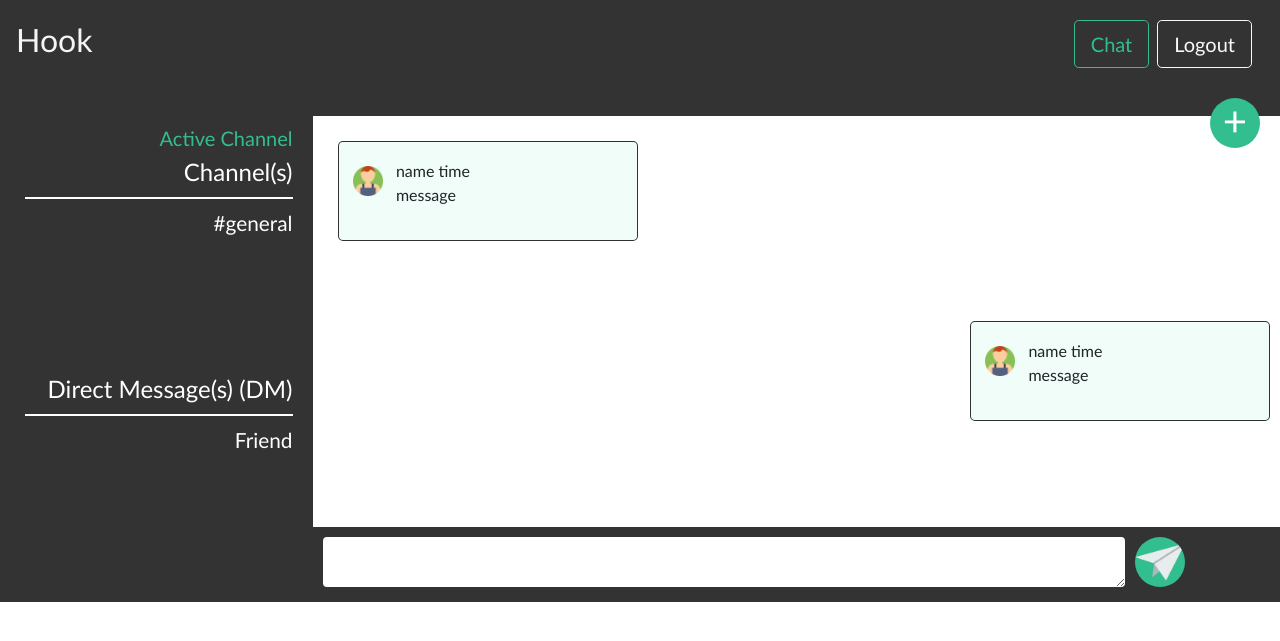
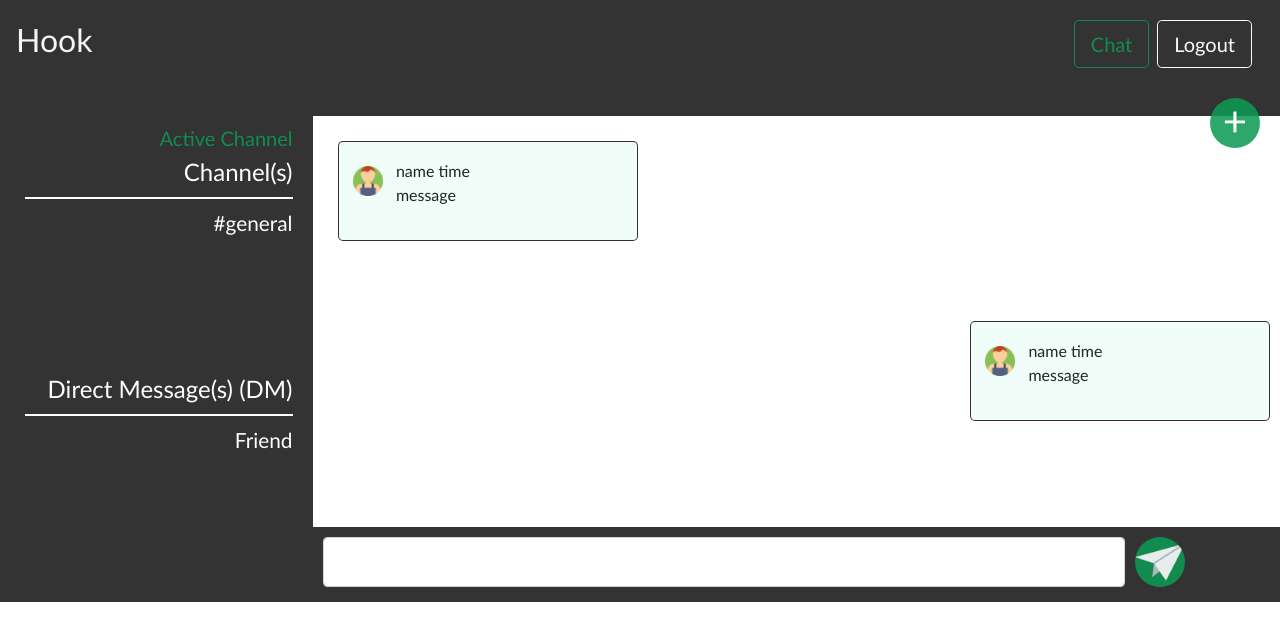
Before and after one commit to techemmy/Flask-Chat-Application, a Flask app: page /chat/ in a window 1280 px wide. Shown: the top 641 px of the page. Run offline with Flask 2, Linux system fonts and the light colour scheme; the visitor is signed in with stand-in values (Sample User, id 1); some libraries are stand-ins or nearby versions.

Commit message:
edit markup and styles

```diff
--- a/static/styles.css
+++ b/static/styles.css
@@ -15,13 +15,13 @@ body {
 }
 
 .btn-outline-success {
-  color: #32be8f;
-  border-color: #32be8f;
+  color: rgba(12, 155, 83, 0.863);
+  border-color: rgba(12, 155, 83, 0.863);
 }
 
 .btn-outline-success:hover {
-  background-color: #32be8f;
-  border-color: #32be8f;
+  background-color: rgba(12, 155, 83, 0.863);
+  border-color: rgba(12, 155, 83, 0.863);
 }
 
 nav {
@@ -34,7 +34,7 @@ nav .navbar-brand {
   font-size: xx-large;
 }
 nav .navbar-brand:hover {
-  color: #32be8f;
+  color: rgba(12, 155, 83, 0.863);
 }
 nav div button {
   margin: 10px;
@@ -92,7 +92,7 @@ button.menu__button:hover {
   width: 50px;
   height: 50px;
   transition: 0.2s;
-  background: #32be8f;
+  background: rgba(12, 155, 83, 0.863);
   transition: 0.3s;
   border-radius: 50%;
   overflow: hidden;
@@ -153,7 +153,7 @@ button.menu__button:hover {
   height: 18px;
   display: inline-block;
   vertical-align: middle;
-  background: #32be8f;
+  background: rgba(12, 155, 83, 0.863);
   border-radius: 2px;
   position: relative;
   top: -1px;
@@ -165,7 +165,7 @@ button.menu__button:hover {
 }
 
 .log-user {
-  color: #32be8f;
+  color: rgba(12, 155, 83, 0.863);
 }
 
 .content {
@@ -188,7 +188,7 @@ div .lists li:hover {
   cursor: pointer;
 }
 div .lists .active-channel {
-  color: #32be8f;
+  color: rgba(12, 155, 83, 0.863);
 }
 
 .channels-list,
@@ -265,7 +265,7 @@ div.msgs-content .msg-space .send-space button {
   margin: 5px;
   border: 0;
 }
-div.msgs-content .msg-space .send-space textarea {
+div.msgs-content .msg-space .send-space input[type=text] {
   height: 50px;
   margin: 0 0 5px 0;
   width: 100%;
@@ -274,7 +274,7 @@ div.msgs-content .msg-space .send-space a {
   margin-left: 10px;
 }
 div.msgs-content .msg-space .send-space a img.send-img {
-  background: #32be8f;
+  background: rgba(12, 155, 83, 0.863);
   width: 50px;
   height: 50px;
   border: 0;
--- a/static/styles.scss
+++ b/static/styles.scss
@@ -1,6 +1,6 @@
 
 $fonts: 'Candara';
-$primary-color: #32be8f;
+$primary-color: rgba(12, 155, 83, 0.863);
 $secondary-color: rgba(0, 0, 0, 0.8);
 $white: white;
 $info-col: rgb(241, 253, 249);
@@ -10,6 +10,7 @@ $info-col: rgb(241, 253, 249);
   margin: 0;
   padding: 0;
 }
+
 
 body {
   margin: 0;
@@ -22,14 +23,15 @@ body {
 }
 
 .btn-outline-success {
-  color: #32be8f;
-  border-color: #32be8f;
+  color: $primary-color;
+  border-color: $primary-color;
 }
 
 .btn-outline-success:hover {
-  background-color: #32be8f;
-  border-color: #32be8f;
+  background-color: $primary-color;
+  border-color: $primary-color;
 }
+
 
 nav {
   background: $secondary-color;
@@ -280,7 +282,7 @@ div.msgs-content {
         margin: 5px;
         border: 0;
       }
-      textarea {
+      input[type=text] {
         height: 50px;
         margin: 0 0 5px 0;
         width: 100%;
--- a/templates/main/chat.html
+++ b/templates/main/chat.html
@@ -68,7 +68,7 @@
                     </div>
                 </div>
                 <div class="send-space row">
-                    <textarea name="message" id="message" cols="30" rows="10" class="form-control col-sm-10" autocomplete="off"></textarea>
+                    <input type="text" name="message" class="form-control col-sm-10">
                     <a href=""><img src="{{ url_for('static', filename='assets/send-img.png') }}" alt="send" class="send-img"></a>
                 </div>
             </div>
```
Also changed, not shown: static/login-static/style.css (+5 -5 lines), 1 other file.
